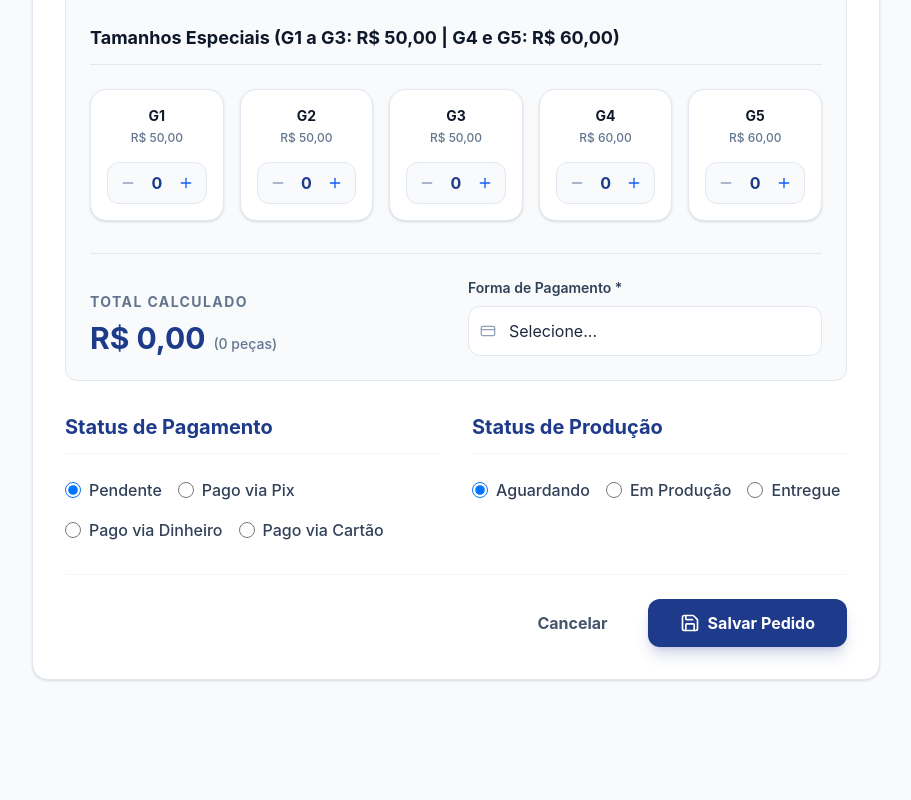
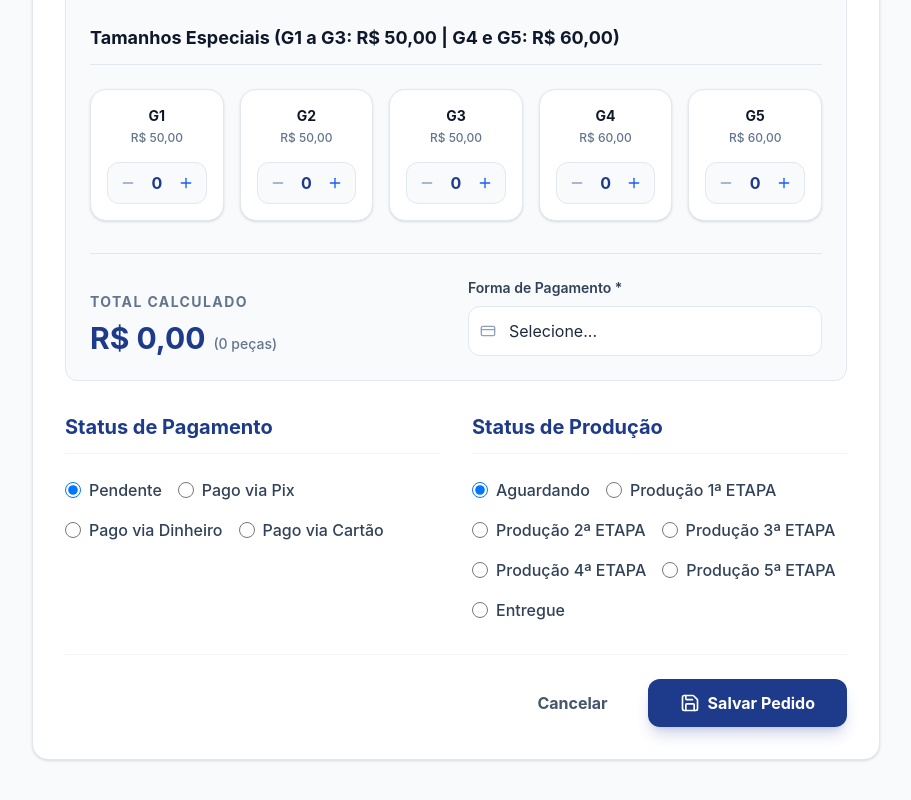
Before and after one commit to ejanerik-sketch/CAMISA-2026-28-DE-MARCO, a Next.js app: page /admin/novo-pedido in a window 1280 px wide. Shown: the part 1561-2361 px from the top of the page, without its empty margins (184-1095 px from the left). Before the commit the page ends 2289 px from the top, so only its background shows below. Built offline with nearby package versions, Linux system fonts and the light colour scheme; no server answers; sample sign-in values are in the browser's storage; a web font is replaced by a local one.

Commit message:
feat: Add multi-stage production status
Introduces distinct production stages (1st, 2nd, 3rd ETAPA) to the order tracking system. Updates the new order form and the admin dashboard to reflect these new statuses, allowing for more granular production monitoring and reporting.

```diff
--- a/app/admin/novo-pedido/page.tsx
+++ b/app/admin/novo-pedido/page.tsx
@@ -411,12 +411,56 @@ export default function NovoPedido() {
                 <input
                   type="radio"
                   name="productionStatus"
-                  value="Em Produção"
-                  checked={formData.productionStatus === 'Em Produção'}
+                  value="Produção 1ª ETAPA"
+                  checked={formData.productionStatus === 'Produção 1ª ETAPA'}
                   onChange={(e) => setFormData({...formData, productionStatus: e.target.value})}
                   className="w-4 h-4 text-blue-600 focus:ring-blue-500"
                 />
-                <span className="text-slate-700 font-medium">Em Produção</span>
+                <span className="text-slate-700 font-medium">Produção 1ª ETAPA</span>
+              </label>
+              <label className="flex items-center gap-2 cursor-pointer">
+                <input
+                  type="radio"
+                  name="productionStatus"
+                  value="Produção 2ª ETAPA"
+                  checked={formData.productionStatus === 'Produção 2ª ETAPA'}
+                  onChange={(e) => setFormData({...formData, productionStatus: e.target.value})}
+                  className="w-4 h-4 text-blue-600 focus:ring-blue-500"
+                />
+                <span className="text-slate-700 font-medium">Produção 2ª ETAPA</span>
+              </label>
+              <label className="flex items-center gap-2 cursor-pointer">
+                <input
+                  type="radio"
+                  name="productionStatus"
+                  value="Produção 3ª ETAPA"
+                  checked={formData.productionStatus === 'Produção 3ª ETAPA'}
+                  onChange={(e) => setFormData({...formData, productionStatus: e.target.value})}
+                  className="w-4 h-4 text-blue-600 focus:ring-blue-500"
+                />
+                <span className="text-slate-700 font-medium">Produção 3ª ETAPA</span>
+              </label>
+              <label className="flex items-center gap-2 cursor-pointer">
+                <input
+                  type="radio"
+                  name="productionStatus"
+                  value="Produção 4ª ETAPA"
+                  checked={formData.productionStatus === 'Produção 4ª ETAPA'}
+                  onChange={(e) => setFormData({...formData, productionStatus: e.target.value})}
+                  className="w-4 h-4 text-blue-600 focus:ring-blue-500"
+                />
+                <span className="text-slate-700 font-medium">Produção 4ª ETAPA</span>
+              </label>
+              <label className="flex items-center gap-2 cursor-pointer">
+                <input
+                  type="radio"
+                  name="productionStatus"
+                  value="Produção 5ª ETAPA"
+                  checked={formData.productionStatus === 'Produção 5ª ETAPA'}
+                  onChange={(e) => setFormData({...formData, productionStatus: e.target.value})}
+                  className="w-4 h-4 text-blue-600 focus:ring-blue-500"
+                />
+                <span className="text-slate-700 font-medium">Produção 5ª ETAPA</span>
               </label>
               <label className="flex items-center gap-2 cursor-pointer">
                 <input
--- a/app/admin/page.tsx
+++ b/app/admin/page.tsx
@@ -68,7 +68,7 @@ const getPaymentStatus = (status: string) => {
 const getProductionStatus = (status: string) => {
   if (!status) return 'Aguardando';
   if (status.includes(' | ')) return status.split(' | ')[1];
-  if (status === 'Produção') return 'Em Produção';
+  if (status === 'Produção' || status === 'Em Produção') return 'Produção 1ª ETAPA';
   if (status === 'Entregue') return 'Entregue';
   return 'Aguardando';
 };
@@ -236,15 +236,28 @@ export default function AdminDashboard() {
     doc.setTextColor(100);
     doc.text(`Gerado em: ${formattedDate} às ${formattedTime}`, 14, 30);
 
-    const productionOrders = orders.filter(o => getProductionStatus(o.status) === 'Em Produção');
+    const targetStage = filterProductionStatus !== 'Todos' && filterProductionStatus.startsWith('Produção')
+      ? filterProductionStatus
+      : 'Todas as Etapas de Produção';
+
+    doc.text(`Etapa: ${targetStage}`, 14, 36);
+
+    const productionOrders = orders.filter(o => {
+      const status = getProductionStatus(o.status);
+      if (filterProductionStatus !== 'Todos') {
+        return status === filterProductionStatus;
+      }
+      return status.startsWith('Produção');
+    });
 
     const summary: Record<string, number> = {};
     productionOrders.forEach(order => {
+      const stage = getProductionStatus(order.status);
       if (order.cart) {
         Object.entries(order.cart).forEach(([category, sizes]: [string, any]) => {
           Object.entries(sizes as Record<string, number>).forEach(([size, qty]) => {
             if (qty > 0) {
-              const key = `${category} - ${size}`;
+              const key = `${stage} | ${category} - ${size}`;
               summary[key] = (summary[key] || 0) + qty;
             }
           });
@@ -253,12 +266,15 @@ export default function AdminDashboard() {
     });
 
     const tableData = Object.entries(summary)
-      .sort((a, b) => b[1] - a[1])
-      .map(([item, qty]) => [item, qty.toString()]);
+      .sort((a, b) => a[0].localeCompare(b[0]))
+      .map(([key, qty]) => {
+        const [stage, item] = key.split(' | ');
+        return [stage, item, qty.toString()];
+      });
 
     autoTable(doc, {
-      startY: 40,
-      head: [['Modelo e Tamanho', 'Quantidade']],
+      startY: 42,
+      head: [['Etapa', 'Modelo e Tamanho', 'Quantidade']],
       body: tableData,
       theme: 'grid',
       headStyles: { fillColor: [30, 58, 138] }, // #1E3A8A
@@ -266,6 +282,82 @@ export default function AdminDashboard() {
     });
 
     doc.save(`producao_${currentDate.toISOString().split('T')[0]}.pdf`);
+  };
+
+  const handleExportSingleOrderPDF = (order: any) => {
+    const doc = new jsPDF();
+    const currentDate = new Date();
+    const formattedDate = currentDate.toLocaleDateString('pt-BR');
+    const formattedTime = currentDate.toLocaleTimeString('pt-BR');
+
+    doc.setFontSize(18);
+    doc.setTextColor(15, 23, 42); // #0F172A
+    doc.text(`Detalhes do Pedido ${order.id}`, 14, 22);
+
+    doc.setFontSize(10);
+    doc.setTextColor(100);
+    doc.text(`Gerado em: ${formattedDate} às ${formattedTime}`, 14, 30);
+
+    doc.setFontSize(12);
+    doc.setTextColor(15, 23, 42);
+
+    let yPos = 40;
+    const lineHeight = 7;
+
+    const addField = (label: string, value: string) => {
+      doc.setFont('helvetica', 'bold');
+      doc.text(`${label}:`, 14, yPos);
+      doc.setFont('helvetica', 'normal');
+      const labelWidth = doc.getTextWidth(`${label}: `);
+      doc.text(value, 14 + labelWidth, yPos);
+      yPos += lineHeight;
+    };
+
+    addField('Cliente', order.name);
+    addField('WhatsApp', order.whatsapp);
+    addField('Endereço', order.endereco);
+    addField('Grupo', order.grupo || 'Nenhum');
+    addField('Pagamento', order.pagamento);
+    addField('Data do Pedido', new Date(order.date).toLocaleDateString('pt-BR'));
+    addField('Origem', order.created_by);
+    addField('Status Pagamento', getPaymentStatus(order.status));
+    addField('Status Produção', getProductionStatus(order.status));
+
+    yPos += 5;
+    doc.setFontSize(14);
+    doc.setFont('helvetica', 'bold');
+    doc.text('Itens do Pedido', 14, yPos);
+    yPos += 8;
+
+    const tableData: string[][] = [];
+    if (order.cart) {
+      Object.entries(order.cart).forEach(([category, sizes]: [string, any]) => {
+        Object.entries(sizes as Record<string, number>).forEach(([size, qty]) => {
+          if (qty > 0) {
+            tableData.push([category, size, qty.toString()]);
+          }
+        });
+      });
+    }
+
+    autoTable(doc, {
+      startY: yPos,
+      head: [['Categoria', 'Tamanho', 'Quantidade']],
+      body: tableData,
+      theme: 'grid',
+      headStyles: { fillColor: [30, 58, 138] },
+      styles: { fontSize: 10 },
+      margin: { left: 14, right: 14 }
+    });
+
+    // @ts-ignore
+    yPos = doc.lastAutoTable.finalY + 15;
+
+    doc.setFontSize(14);
+    doc.setFont('helvetica', 'bold');
+    doc.text(`Total do Pedido: R$ ${order.total.toFixed(2).replace('.', ',')}`, 14, yPos);
+
+    doc.save(`pedido_${order.id}.pdf`);
   };
 
   const handleUpdateStatus = async () => {
@@ -474,7 +566,7 @@ export default function AdminDashboard() {
               {filterProductionStatus === 'Todos' ? 'Produção' : filterProductionStatus}
             </button>
             <div className="absolute right-0 mt-2 w-48 bg-white rounded-xl shadow-lg border border-slate-100 opacity-0 invisible group-hover:opacity-100 group-hover:visible transition-all z-50">
-              {['Todos', 'Aguardando', 'Em Produção', 'Entregue'].map(status => (
+              {['Todos', 'Aguardando', 'Produção 1ª ETAPA', 'Produção 2ª ETAPA', 'Produção 3ª ETAPA', 'Produção 4ª ETAPA', 'Produção 5ª ETAPA', 'Entregue'].map(status => (
                 <button
                   key={status}
                   onClick={() => setFilterProductionStatus(status)}
@@ -715,17 +807,18 @@ export default function AdminDashboard() {
                         </span>
                         <span className={`inline-flex items-center gap-1.5 px-2.5 py-1 rounded-full text-xs font-bold
                           ${getProductionStatus(order.status) === 'Entregue' ? 'bg-green-100 text-green-700' :
-                            getProductionStatus(order.status) === 'Em Produção' ? 'bg-blue-100 text-blue-700' :
+                            getProductionStatus(order.status).startsWith('Produção') ? 'bg-blue-100 text-blue-700' :
                             'bg-gray-100 text-gray-700'}`}
                         >
                           {getProductionStatus(order.status) === 'Entregue' && <CheckCircle className="w-3 h-3" />}
-                          {getProductionStatus(order.status) === 'Em Produção' && <AlertCircle className="w-3 h-3" />}
+                          {getProductionStatus(order.status).startsWith('Produção') && <AlertCircle className="w-3 h-3" />}
                           {getProductionStatus(order.status) === 'Aguardando' && <Clock className="w-3 h-3" />}
                           {getProductionStatus(order.status)}
                         </span>
                       </div>
                     </td>
                     <td className="p-4 print:hidden">
+                      <div className="flex items-center gap-2">
                         <button
                           onClick={() => {
                             setSelectedOrder(order);
@@ -737,6 +830,14 @@ export default function AdminDashboard() {
                         >
                           Ver Detalhes
                         </button>
+                        <button
+                          onClick={() => handleExportSingleOrderPDF(order)}
+                          className="p-1.5 bg-blue-50 text-blue-600 rounded-lg hover:bg-blue-100 transition-colors active:scale-95"
+                          title="Baixar Pedido em PDF"
+                        >
+                          <Download className="w-4 h-4" />
+                        </button>
+                      </div>
                     </td>
                   </tr>
                 )) : (
@@ -848,7 +949,11 @@ export default function AdminDashboard() {
                     className="w-full bg-slate-50 border border-slate-200 rounded-lg px-3 py-2 focus:ring-2 focus:ring-blue-500 focus:border-blue-500 outline-none transition-all text-sm font-bold text-slate-700"
                   >
                     <option value="Aguardando">Aguardando</option>
-                    <option value="Em Produção">Em Produção</option>
+                    <option value="Produção 1ª ETAPA">Produção 1ª ETAPA</option>
+                    <option value="Produção 2ª ETAPA">Produção 2ª ETAPA</option>
+                    <option value="Produção 3ª ETAPA">Produção 3ª ETAPA</option>
+                    <option value="Produção 4ª ETAPA">Produção 4ª ETAPA</option>
+                    <option value="Produção 5ª ETAPA">Produção 5ª ETAPA</option>
                     <option value="Entregue">Entregue</option>
                   </select>
                 </div>
```
Lines whose indentation alone changed are shown as unchanged.
